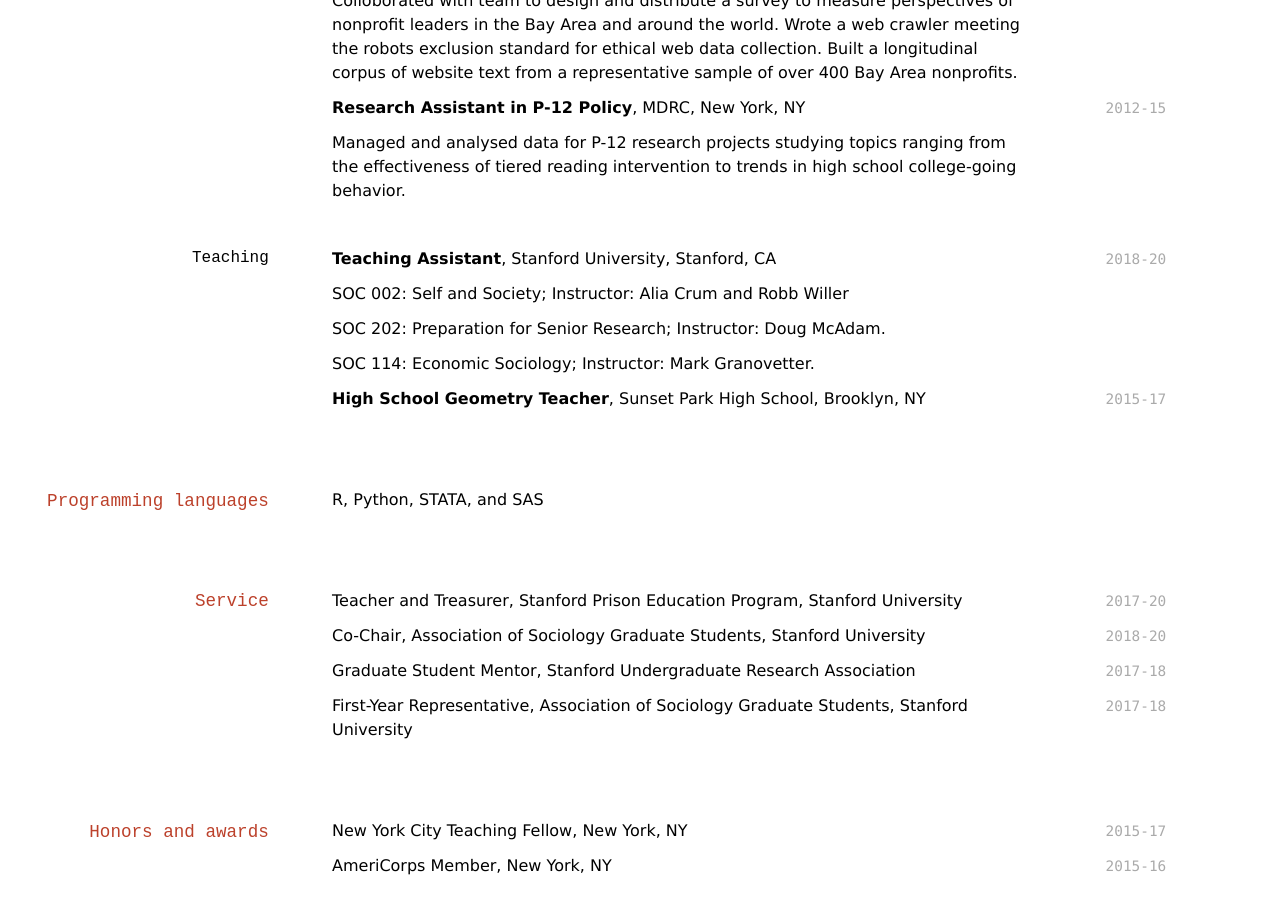
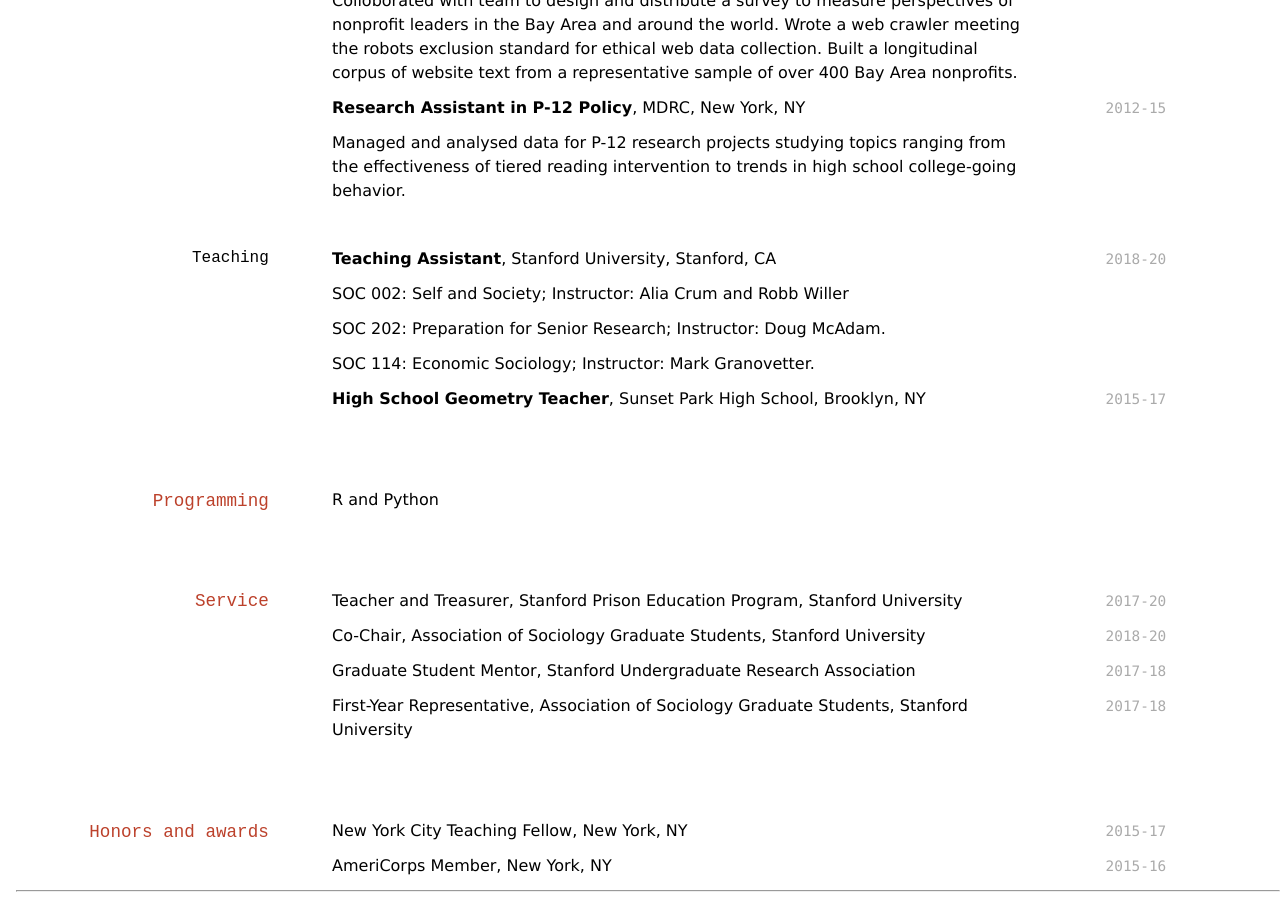
Before and after one commit to elipapa/markdown-cv, a Jekyll site: the page built from index.md, in a window 1280 px wide and 900 px high, scrolled down 827 px. Built offline with Jekyll 4.4.1, drawn with Linux system fonts in a browser that asks for light colours.

Commit message:
Update index.md

```diff
--- a/index.md
+++ b/index.md
@@ -62,9 +62,9 @@
 __High School Geometry Teacher__, Sunset Park High School, Brooklyn, NY
 
 
-## Programming languages
+## Programming
 
-R, Python, STATA, and SAS
+R and Python
 
 
 ## Service
@@ -90,4 +90,6 @@
 `2015-16`
 AmeriCorps Member, New York, NY
 
+***
+
 <!-- ### Footer Last updated: March 2019 -->
```
